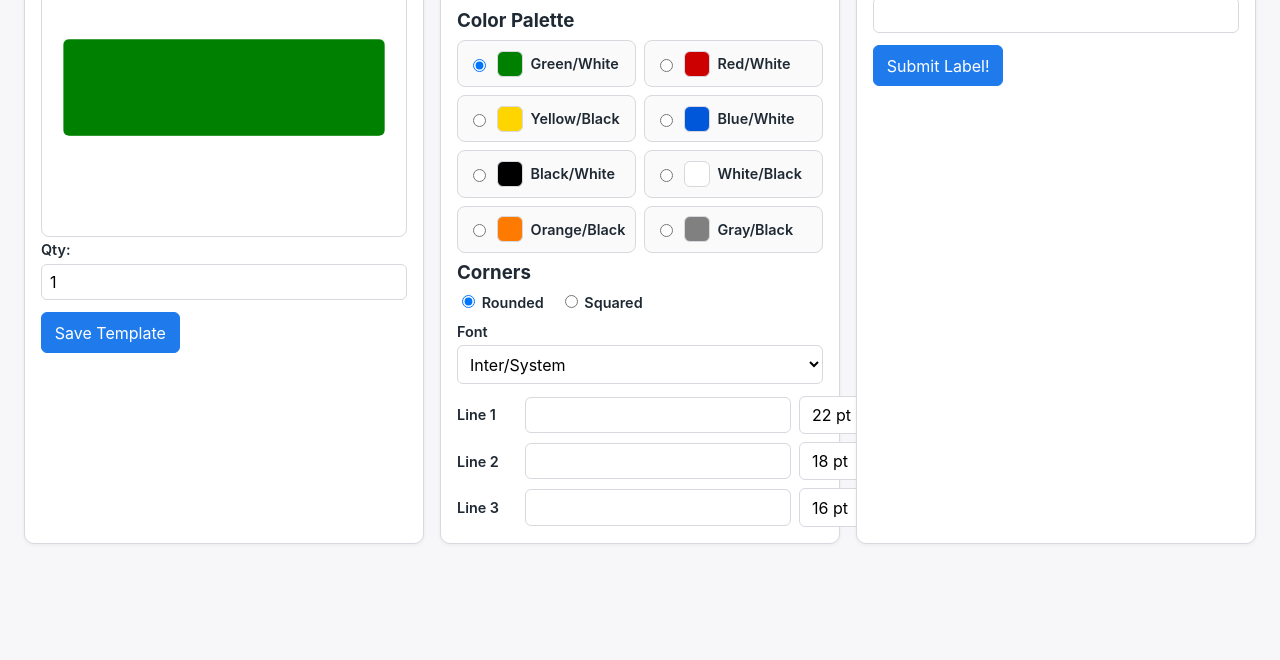
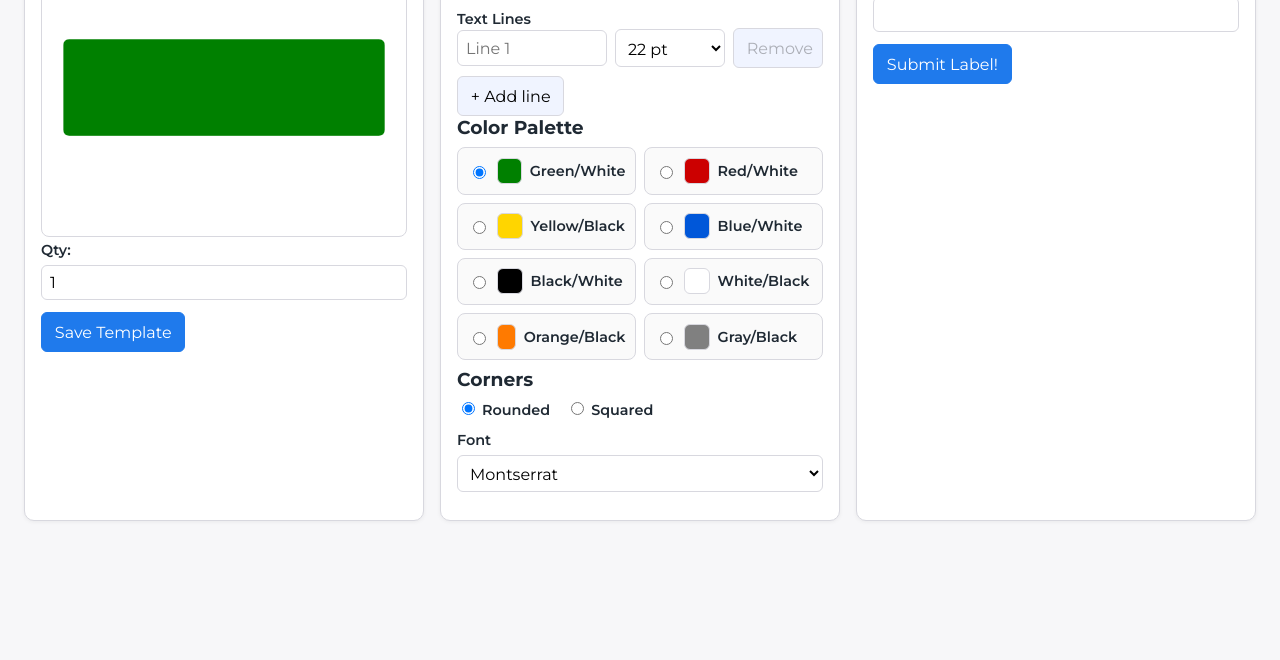
Before and after one commit to treysenparkinson/NameplateLabelCreatorMTX, a website: page index.html in a window 1280 px wide. Shown: the part 140-800 px from the top of the page. Drawn offline with Linux system fonts and the light colour scheme.

Commit message:
updating font style along with user inputs for text. Montserrat will be applied to font styles

```diff
--- a/app.js
+++ b/app.js
@@ -18,18 +18,18 @@ let state = {
   qty: 1,
   color: { bg: '#008000', fg: '#ffffff', name: 'Green/White' },
   corners: 'rounded',
-  font: 'Inter, system-ui, Arial, Helvetica, sans-serif',
-  lines: [
-    { text: '', pt: 22 },
-    { text: '', pt: 18 },
-    { text: '', pt: 16 }
-  ]
+  font: 'Montserrat, system-ui, Arial, Helvetica, sans-serif',
+  lines: [{ text: '', pt: 22 }]
 };
 
 let saved = JSON.parse(localStorage.getItem(LS_KEY) || '[]');
 
 const canvas = document.getElementById('preview');
 const ctx = canvas.getContext('2d');
+const linesList = document.getElementById('linesList');
+const addLineBtn = document.getElementById('addLine');
+const MIN_LINES = 1;
+const MAX_LINES = 6;
 
 function createColorPalette() {
   const container = document.getElementById('colorOptions');
@@ -61,18 +61,44 @@ function createColorPalette() {
   });
 }
 
-function setupLineSelectors() {
-  const sizes = [12, 14, 16, 18, 20, 22, 24, 26, 28, 32, 36];
-  ['l1pt', 'l2pt', 'l3pt'].forEach((id, idx) => {
-    const sel = document.getElementById(id);
-    sel.innerHTML = '';
-    sizes.forEach((s) => {
-      const opt = document.createElement('option');
-      opt.value = s;
-      opt.textContent = `${s} pt`;
-      if (state.lines[idx].pt === s) opt.selected = true;
-      sel.appendChild(opt);
+function renderLinesControls() {
+  if (!linesList) return;
+  linesList.innerHTML = '';
+  state.lines.forEach((ln, idx) => {
+    const row = document.createElement('div');
+    row.className = 'line-row';
+    row.innerHTML = `
+      <input class="line-text" type="text" placeholder="Line ${idx + 1}" value="${ln.text}">
+      <select class="line-pt">${[28, 24, 22, 20, 18, 16, 14, 12]
+        .map((v) => `<option value="${v}" ${v === ln.pt ? 'selected' : ''}>${v} pt</option>`)
+        .join('')}</select>
+      <button class="line-remove btn btn-light" type="button" ${state.lines.length <= MIN_LINES ? 'disabled' : ''}>Remove</button>`;
+    row.querySelector('.line-text').addEventListener('input', (e) => {
+      ln.text = e.target.value;
+      render();
     });
+    row.querySelector('.line-pt').addEventListener('change', (e) => {
+      ln.pt = Number(e.target.value);
+      render();
+    });
+    row.querySelector('.line-remove').addEventListener('click', () => {
+      if (state.lines.length > MIN_LINES) {
+        state.lines.splice(idx, 1);
+        renderLinesControls();
+        render();
+      }
+    });
+    linesList.appendChild(row);
+  });
+}
+
+if (addLineBtn) {
+  addLineBtn.addEventListener('click', () => {
+    if (state.lines.length < MAX_LINES) {
+      state.lines.push({ text: '', pt: 18 });
+      renderLinesControls();
+      render();
+    }
   });
 }
 
@@ -104,6 +130,27 @@ function drawRoundedRect(x, y, w, h, r) {
   ctx.closePath();
 }
 
+function drawCenteredLines(ctx, rect) {
+  const lh = 1.2;
+  const lines = state.lines
+    .map((l) => ({ text: (l.text || '').trim(), pt: l.pt }))
+    .filter((l) => l.text);
+  if (!lines.length) return;
+  const pxSizes = lines.map((l) => l.pt * (PPI / 72));
+  const total = pxSizes.reduce((a, p) => a + p * lh, 0);
+  let y = rect.y + rect.h / 2 - total / 2;
+  ctx.textAlign = 'center';
+  ctx.textBaseline = 'middle';
+  ctx.fillStyle = state.color.fg;
+  lines.forEach((l, i) => {
+    const px = pxSizes[i];
+    ctx.font = `${px}px ${state.font}`;
+    y += (px * lh) / 2;
+    ctx.fillText(l.text, rect.x + rect.w / 2, y);
+    y += (px * lh) / 2;
+  });
+}
+
 function render() {
   const { width: cw, height: ch } = canvas;
   ctx.clearRect(0, 0, cw, ch);
@@ -125,29 +172,7 @@ function render() {
   drawRoundedRect(x, y, drawW, drawH, radius);
   ctx.fill();
 
-  const inset = drawH * 0.1;
-  const availableH = drawH - inset * 2;
-  const lineCount = state.lines.length;
-
-  state.lines.forEach((line, idx) => {
-    const text = (line.text || '').trim();
-    if (!text) return;
-    const basePx = line.pt * (PPI / 72);
-    const fontSize = basePx * scale;
-    ctx.font = `${fontSize}px ${state.font}`;
-    ctx.textAlign = 'center';
-    ctx.textBaseline = 'middle';
-    ctx.fillStyle = state.color.fg;
-
-    const lineY = y + inset + (availableH / lineCount) * idx + (availableH / lineCount) / 2;
-
-    if (state.color.bg.toLowerCase() === '#ffffff') {
-      ctx.lineWidth = 0.75;
-      ctx.strokeStyle = '#333';
-      ctx.strokeText(text, x + drawW / 2, lineY);
-    }
-    ctx.fillText(text, x + drawW / 2, lineY);
-  });
+  drawCenteredLines(ctx, { x, y, w: drawW, h: drawH });
 }
 
 function saveToStorage() {
@@ -195,9 +220,6 @@ function setupControls() {
   document.getElementById('widthIn').value = state.widthIn.toFixed(2);
   document.getElementById('qty').value = state.qty;
   document.getElementById('fontSelect').value = state.font;
-  document.getElementById('l1').value = state.lines[0].text;
-  document.getElementById('l2').value = state.lines[1].text;
-  document.getElementById('l3').value = state.lines[2].text;
 
   ['heightIn', 'widthIn'].forEach((id) => {
     document.getElementById(id).addEventListener('input', () => {
@@ -220,20 +242,6 @@ function setupControls() {
   document.getElementById('fontSelect').addEventListener('change', (e) => {
     state.font = e.target.value;
     render();
-  });
-
-  ['l1', 'l2', 'l3'].forEach((id, idx) => {
-    document.getElementById(id).addEventListener('input', (e) => {
-      state.lines[idx].text = e.target.value;
-      render();
-    });
-  });
-
-  ['l1pt', 'l2pt', 'l3pt'].forEach((id, idx) => {
-    document.getElementById(id).addEventListener('change', (e) => {
-      state.lines[idx].pt = parseInt(e.target.value, 10);
-      render();
-    });
   });
 }
 
@@ -293,8 +301,8 @@ function setupButtons() {
 
 function init() {
   createColorPalette();
-  setupLineSelectors();
   setupControls();
+  renderLinesControls();
   setupButtons();
   renderSavedList();
   render();
--- a/index.html
+++ b/index.html
@@ -4,6 +4,9 @@
   <meta charset="utf-8" />
   <meta name="viewport" content="width=device-width, initial-scale=1" />
   <title>Nameplate Label Creator</title>
+  <link rel="preconnect" href="https://fonts.googleapis.com">
+  <link rel="preconnect" href="https://fonts.gstatic.com" crossorigin>
+  <link href="https://fonts.googleapis.com/css2?family=Montserrat:wght@400;500;600;700&display=swap" rel="stylesheet">
   <link rel="stylesheet" href="styles.css" />
 </head>
 <body>
@@ -31,6 +34,12 @@
         </div>
       </div>
 
+      <div class="field-group">
+        <label class="field-label">Text Lines</label>
+        <div id="linesList" class="lines-list"></div>
+        <button id="addLine" type="button" class="btn btn-secondary" style="margin-top:8px">+ Add line</button>
+      </div>
+
       <h3>Color Palette</h3>
       <div class="palette" id="colorOptions"></div>
 
@@ -43,30 +52,8 @@
       <div class="field">
         <label for="fontSelect">Font</label>
         <select id="fontSelect">
-          <option value="Inter, system-ui, Arial, Helvetica, sans-serif">Inter/System</option>
-          <option value="Calibri, Arial, Helvetica, sans-serif">Calibri</option>
-          <option value="Arial, Helvetica, sans-serif">Arial</option>
-          <option value="Helvetica, Arial, sans-serif">Helvetica</option>
-          <option value="Roboto, Arial, Helvetica, sans-serif">Roboto</option>
+          <option value="Montserrat, system-ui, Arial, Helvetica, sans-serif">Montserrat</option>
         </select>
-      </div>
-
-      <div class="lines">
-        <div class="line-row">
-          <label for="l1">Line 1</label>
-          <input id="l1" type="text" />
-          <select id="l1pt"></select>
-        </div>
-        <div class="line-row">
-          <label for="l2">Line 2</label>
-          <input id="l2" type="text" />
-          <select id="l2pt"></select>
-        </div>
-        <div class="line-row">
-          <label for="l3">Line 3</label>
-          <input id="l3" type="text" />
-          <select id="l3pt"></select>
-        </div>
       </div>
     </section>
 
--- a/styles.css
+++ b/styles.css
@@ -6,7 +6,11 @@
   --accent: #1f7aec;
   --text: #1f2933;
   --muted: #6b7280;
-  font-family: Inter, system-ui, -apple-system, BlinkMacSystemFont, 'Segoe UI', sans-serif;
+  font-family: 'Montserrat', system-ui, -apple-system, BlinkMacSystemFont, 'Segoe UI', sans-serif;
+}
+
+html, body {
+  font-family: 'Montserrat', system-ui, -apple-system, 'Segoe UI', Roboto, Helvetica, Arial, sans-serif;
 }
 
 * { box-sizing: border-box; }
@@ -171,3 +175,8 @@ button:hover {
   .line-row input { grid-area: text; }
   .line-row select { grid-area: size; }
 }
+
+.lines-list { display: grid; gap: 8px; }
+.line-row { display: grid; grid-template-columns: 1fr 110px 90px; gap: 8px; align-items: center; }
+.line-text, .line-pt, .line-remove { width: 100%; }
+}
```
